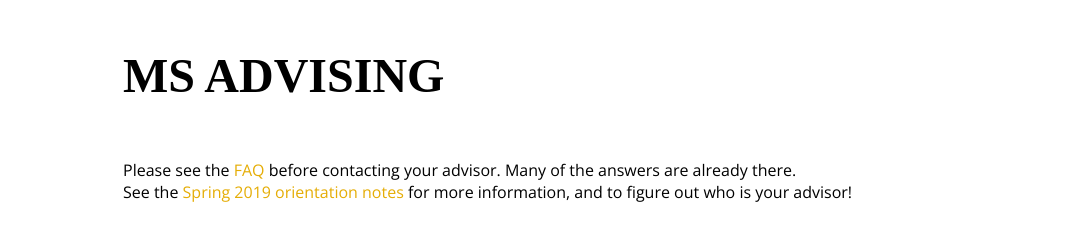
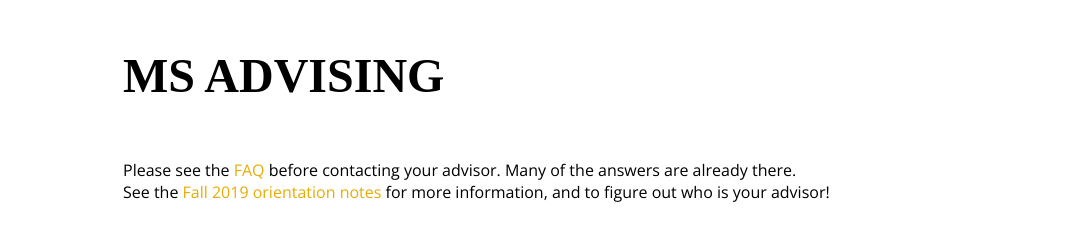
Before and after one commit to itsekour/itsekour.github.io, a plain HTML site: page index.html in a window 1280 px wide. Shown: the part 3214-3446 px from the top of the page, without its empty margins (207-1280 px from the left). Drawn offline with nearby package versions, Linux system fonts and the light colour scheme; a web font is replaced by a local one.

Commit message:
minor fix

```diff
--- a/index.html
+++ b/index.html
@@ -234,7 +234,7 @@ exit(0);
 
             <p>
                 Please see the <a href="faq.html">FAQ</a> before contacting your advisor. Many of the answers are already there.<br>
-                See the <a href="MSorientation.pdf">Spring 2019 orientation notes</a> for more information, and to figure out who is your advisor!
+                See the <a href="MSorientation.pdf">Fall 2019 orientation notes</a> for more information, and to figure out who is your advisor!
             </p>
             <p>
                 I cannot help with issues related to admissions, finances or student visas. Please contact the appropriate office for these matters.
```
